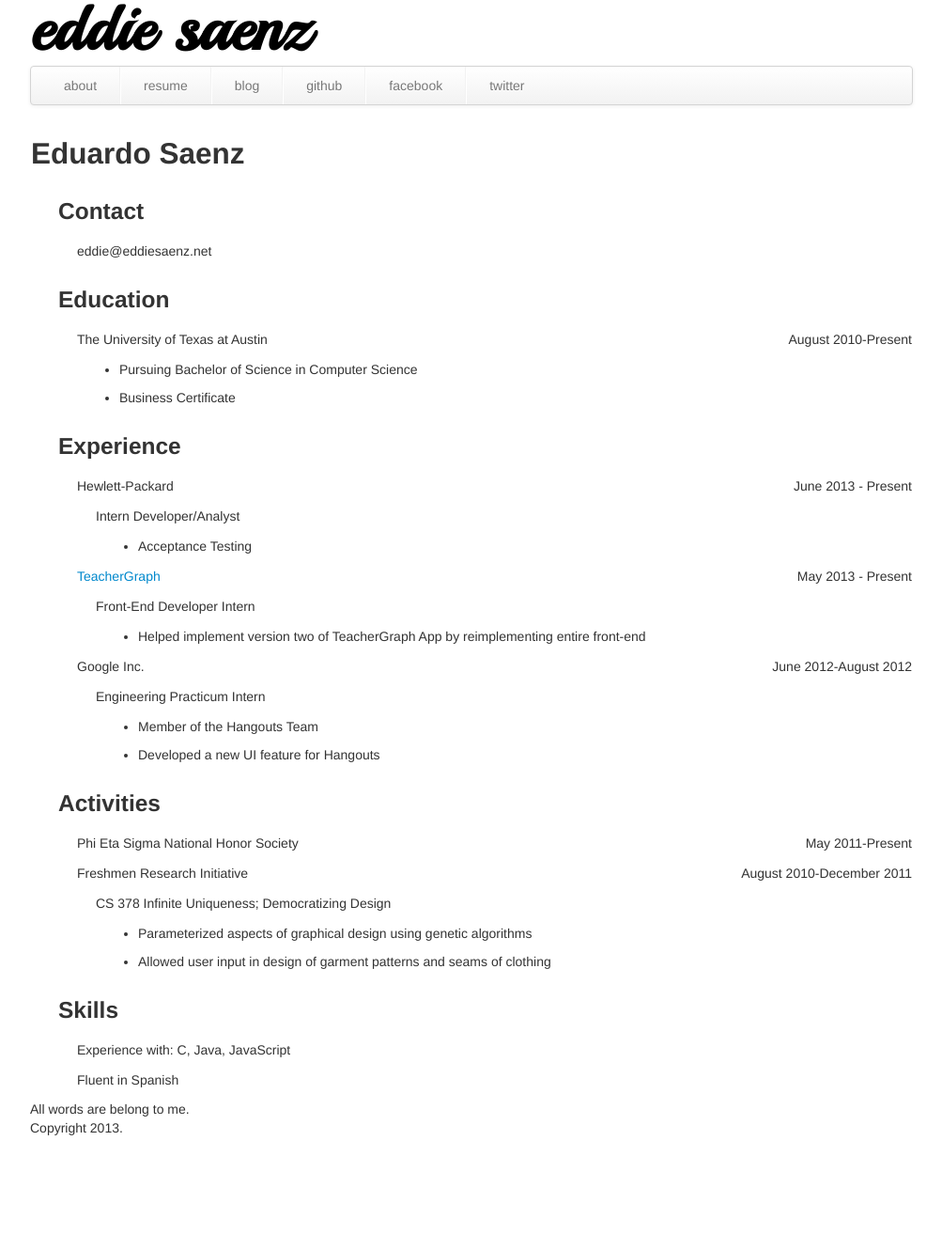
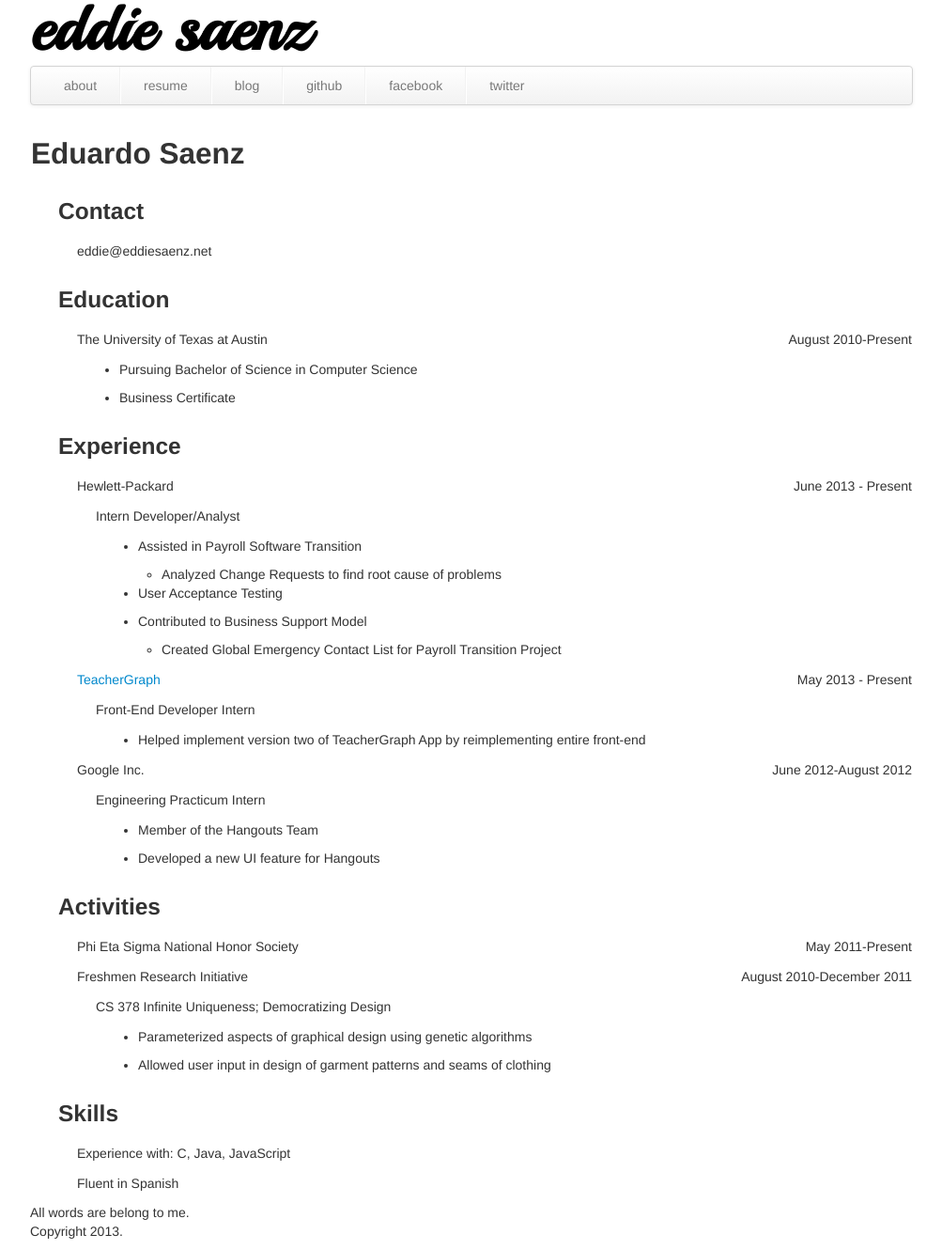
Before and after one commit to eddies5/old-eddies5.github.com, a Jekyll site: the page built from resume/index.html, in a window 1280 px wide. Shown: the whole page at 94% size, without its empty margins (138-1141 px from the left). Built offline with Jekyll 4.4.1, drawn with Linux system fonts in a browser that asks for light colours; some web fonts are replaced; before the commit the page ends 1220 px from its top, so only the background shows below that.

Commit message:
updates to resume

```diff
--- a/resume/index.html
+++ b/resume/index.html
@@ -27,7 +27,19 @@ title: Resume
         <tr><td class="ind3"><p>Intern Developer/Analyst</p></td></tr>
         <tr><td class="ind4">
           <ul>
-            <li><p>Acceptance Testing</p></li>
+            <li>
+              <p>Assisted in Payroll Software Transition</p>
+              <ul>
+                <li>Analyzed Change Requests to find root cause of problems</li>
+              </ul>
+            </li>
+            <li><p>User Acceptance Testing</p></li>
+            <li>
+              <p>Contributed to Business Support Model</p>
+              <ul>
+                <li>Created Global Emergency Contact List for Payroll Transition Project</li>
+              </ul>
+            </li>
           </ul>
         </td></tr>
         <!-- TG -->
```
